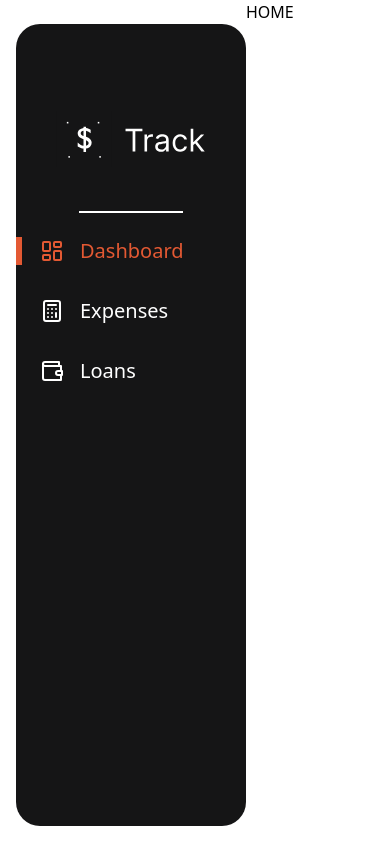
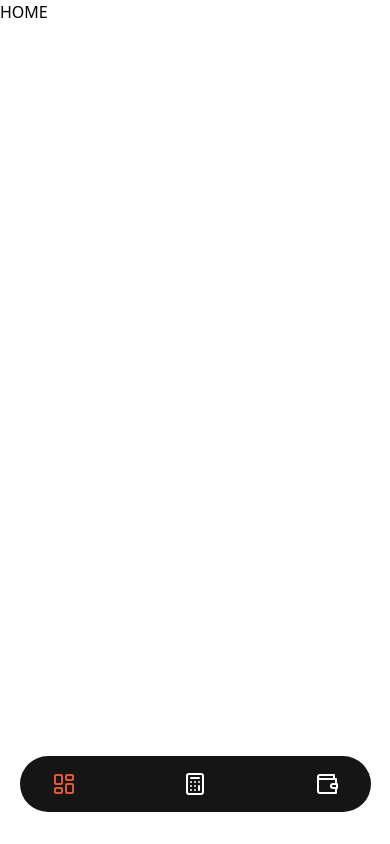
Before and after one commit to PutTheTrust/expense-frontend, a React (Vite) app: page / in a window 390 px wide. Built offline with nearby package versions, Linux system fonts and the light colour scheme.

Commit message:
add: mobile navbar

```diff
--- /dev/null
+++ b/src/components/mobile-nav.tsx
@@ -0,0 +1,20 @@
+import { routes } from "../constants";
+
+const MobileNav = () => {
+  return (
+    <div className="bg-dark rounded-full fixed bottom-8 w-[90%] left-[5%] right-[5%] md:hidden">
+      <ul className="flex justify-between items-center h-[56px] mx-8">
+        {routes.map((route) => (
+          <li
+            key={route.label}
+            className={`${route.active ? "text-active" : "text-white"}`}
+          >
+            <a href={route.href}>{route.icon}</a>
+          </li>
+        ))}
+      </ul>
+    </div>
+  );
+};
+
+export default MobileNav;
--- a/src/components/sidebar.tsx
+++ b/src/components/sidebar.tsx
@@ -1,30 +1,9 @@
 import logo from "../assets/logo.svg";
-import { LayoutDashboard, Calculator, Wallet } from "lucide-react";
+import { routes } from "../constants";
 
 const Sidebar = () => {
-  const pathname = location.pathname;
-  const routes = [
-    {
-      href: "/",
-      label: "Dashboard",
-      active: pathname === "/",
-      icon: <LayoutDashboard />,
-    },
-    {
-      href: "/expenses",
-      label: "Expenses",
-      active: pathname === "/expenses",
-      icon: <Calculator />,
-    },
-    {
-      href: "/loans",
-      label: "Loans",
-      active: pathname === "/loans",
-      icon: <Wallet />,
-    },
-  ];
   return (
-    <div className="w-[230px] bg-dark fixed h-[95%] left-4 top-6 rounded-3xl">
+    <div className="hidden md:block w-[230px] bg-dark fixed h-[95%] left-4 top-6 rounded-3xl">
       <img src={logo} alt="logo" className="mx-auto w-[150px] mt-[87px]" />
 
       <div className="h-[2px] bg-white w-[45%] mx-auto mt-11" />
--- /dev/null
+++ b/src/constants.tsx
@@ -0,0 +1,22 @@
+import { LayoutDashboard, Calculator, Wallet } from "lucide-react";
+const pathname = location.pathname;
+export const routes = [
+  {
+    href: "/",
+    label: "Dashboard",
+    active: pathname === "/",
+    icon: <LayoutDashboard />,
+  },
+  {
+    href: "/expenses",
+    label: "Expenses",
+    active: pathname === "/expenses",
+    icon: <Calculator />,
+  },
+  {
+    href: "/loans",
+    label: "Loans",
+    active: pathname === "/loans",
+    icon: <Wallet />,
+  },
+];
--- a/src/index.css
+++ b/src/index.css
@@ -14,3 +14,10 @@
   height: 100%;
   background-color: #e35933;
 }
+
+.jj {
+  width: 80%;
+  margin-left: auto;
+  left: 10%;
+  right: 10%;
+}
--- a/src/pages/home.tsx
+++ b/src/pages/home.tsx
@@ -1,10 +1,12 @@
+import MobileNav from "../components/mobile-nav";
 import Sidebar from "../components/sidebar";
 
 const Home = () => {
   return (
     <div className="relative">
       <Sidebar />
-      <div className="ml-[246px]">HOME</div>
+      <MobileNav />
+      <div className="md:ml-[246px]">HOME</div>
     </div>
   );
 };
```
